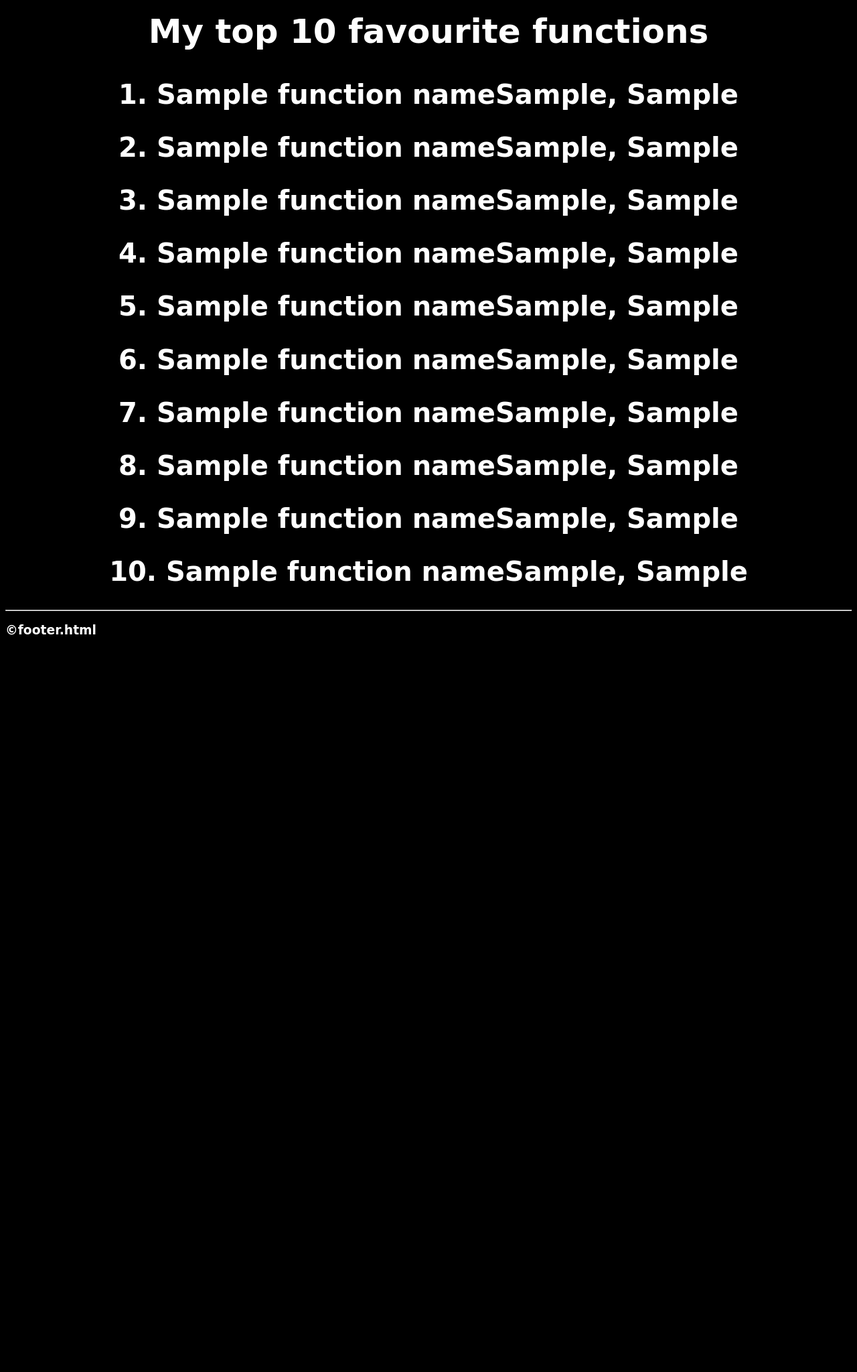
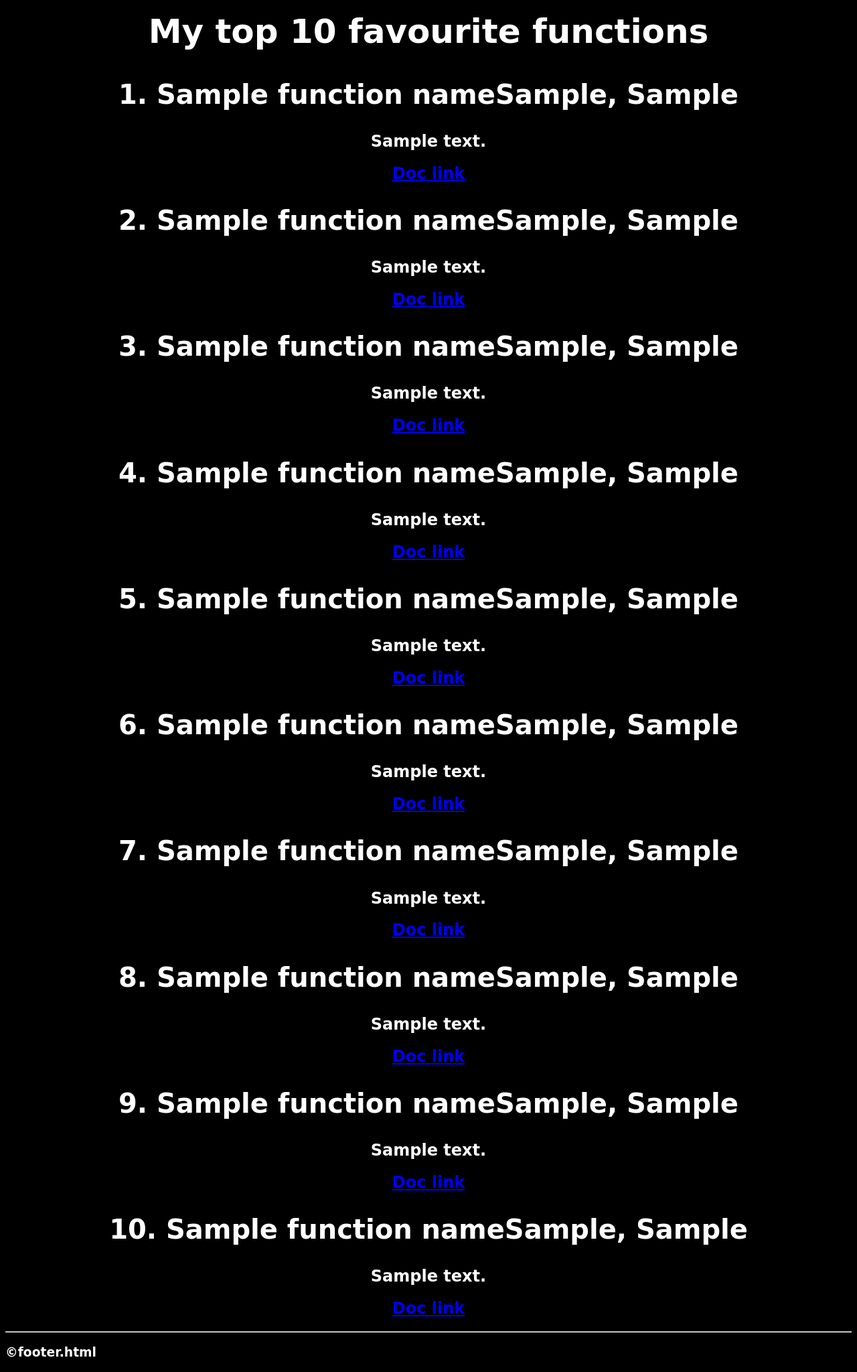
Before and after one commit to Someone-That/Godot-Functions, a Flask app: template templates/home.html in a window 1280 px wide; the page is wider, and only the part inside the window is pictured. Shown: the part 276-2324 px from the top of that part at 67% size. Before the commit the page ends 1224 px from the top of that part, so only its background shows below. Run offline with Flask 3, Linux system fonts and the light colour scheme; the template is opened without the code that fills it: most values are stand-ins (such as "Sample title", 1, 10 or a date in 2020).

Commit message:
More parameter looping work and removing dropdown list sytem

```diff
--- a/routes.py
+++ b/routes.py
@@ -42,7 +42,7 @@ def home():
 
 	for i in range(len(function_parameters)): #goes through the function parameters, gets the index of the function the parameter belongs to by using the functions_that_have_parameters list and then uses that index to add to the parameter list for that function
 		index = function_names.index(functions_that_have_parameters[i])
-		neat_parameter_list[index] += f"{parameter_data_types[i]} {function_parameters[i]}, "
+		neat_parameter_list[index] += f"<i class='parameter-data-type'>{parameter_data_types[i]}</i> {function_parameters[i]}, "
 
 	#for i in functions_that_have_parameters: #removes the space at the end of every parameter list by deleting the last character of every parameter list that has content
 	#	parameter_in_question = neat_parameter_list[function_names.index[i]]
--- a/static/css/style.css
+++ b/static/css/style.css
@@ -17,22 +17,9 @@ h2
     text-align: center;
 }
 
-h2.function-name:hover + div.description {
-    display: block;
-}
-
 .function-name
 {
     font-size: 40px;
-}
-
-h2.function-name:hover {
-    color: red;
-}
-
-div.description
-{
-    display: none;
 }
 
 #title
@@ -40,7 +27,7 @@ div.description
     font-size: 50px;
 }
 
-div.parameter-data-type
+.parameter-data-type
 {
     font-size: 30px;
 }
```
